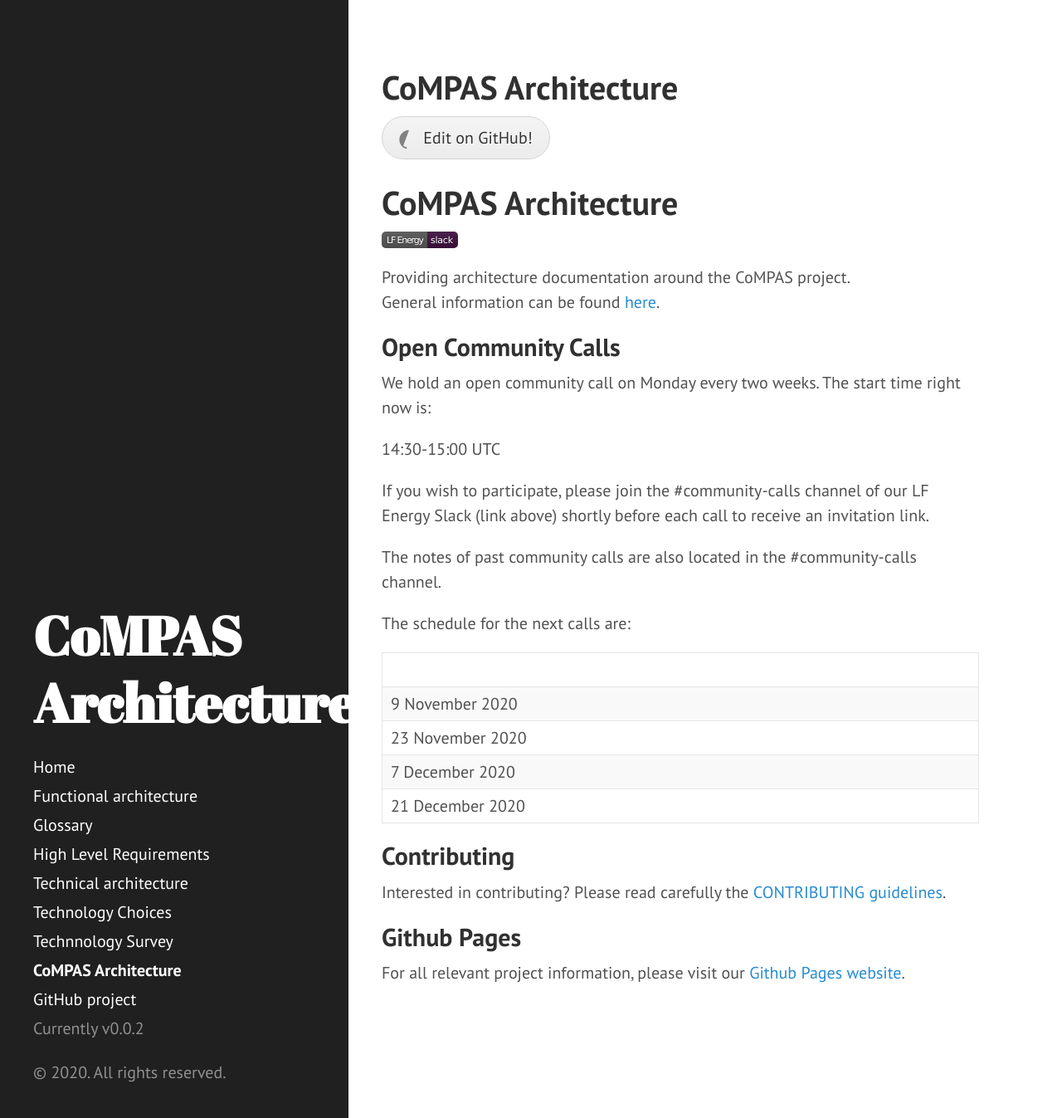
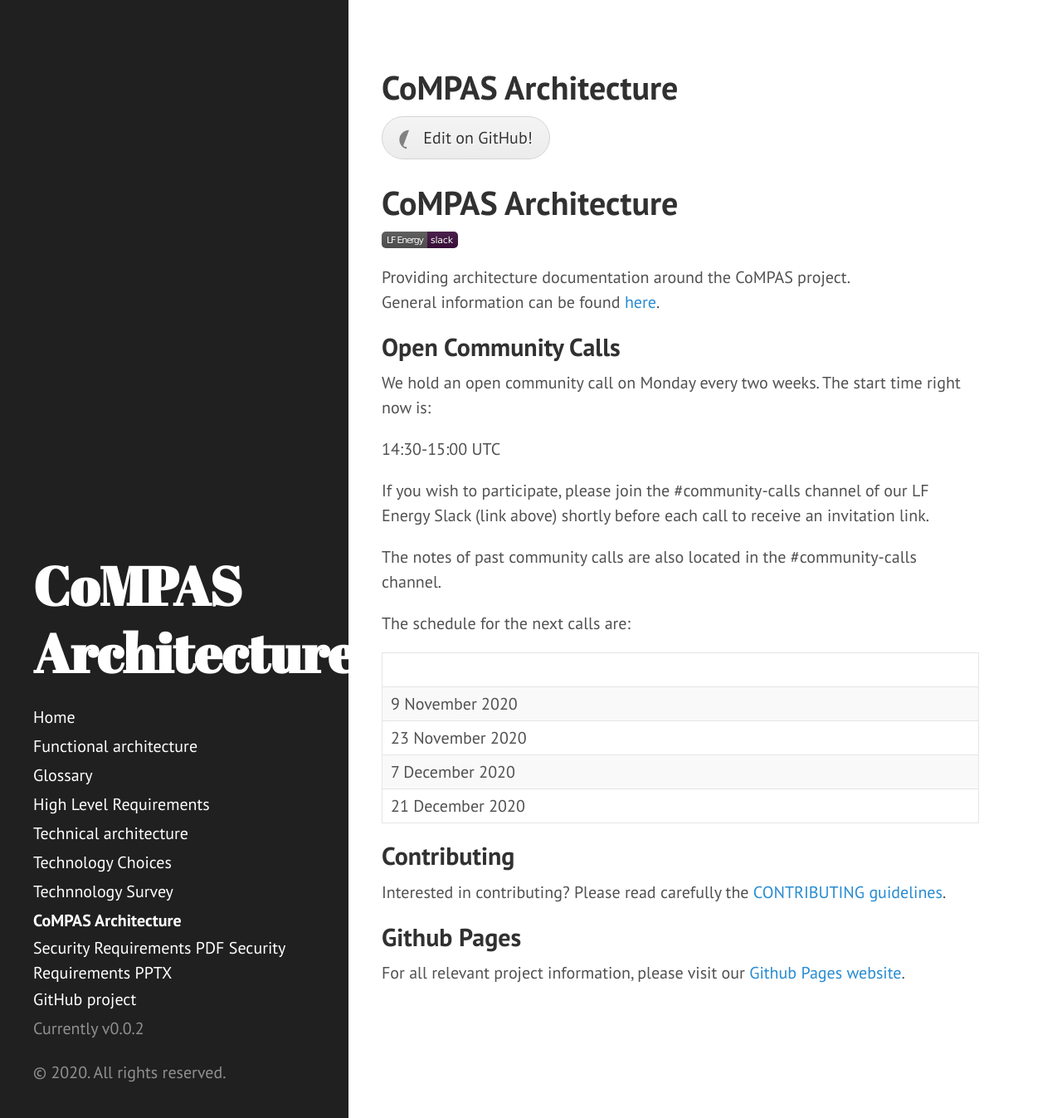
Before and after one commit to com-pas/compas-architecture, a Jekyll site: the page built from README.md, in a window 1280 px wide and 1347 px high. Shown: the whole window at 83% size. Built offline with Jekyll 4.4.1, drawn with Linux system fonts in a browser that asks for light colours; our own code applies the rules of GitHub Pages for plain Markdown files.

Commit message:
Added links to security requirements
Signed-off-by: Rob Tjalma <rob@tjalma.com>

```diff
--- a/_includes/sidebar.html
+++ b/_includes/sidebar.html
@@ -21,6 +21,8 @@
         {% endif %}
       {% endfor %}
 
+      <a href="{{ site.baseurl }}blob-files/security_requirements_workshop.pdf" target="_blank">Security Requirements PDF</a>
+      <a href="{{ site.baseurl }}blob-files/security_requirements_workshop.pptx" target="_blank">Security Requirements PPTX</a>
       <a class="sidebar-nav-item" href="{{ site.github.repo }}">GitHub project</a>
       <span class="sidebar-nav-item">Currently v{{ site.version }}</span>
     </nav>
```
